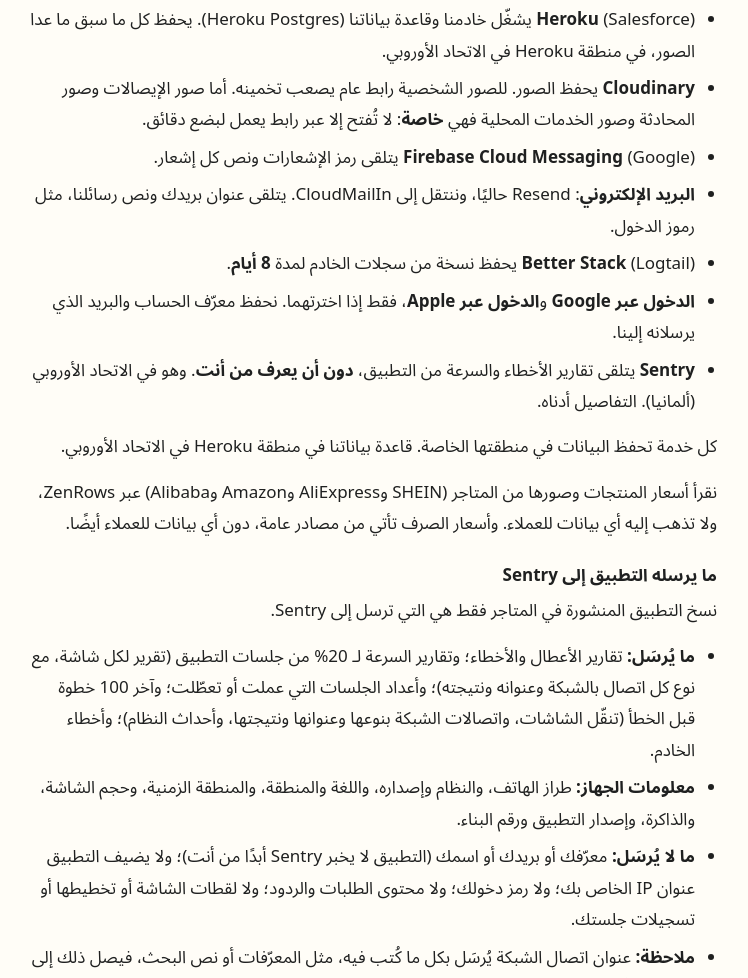
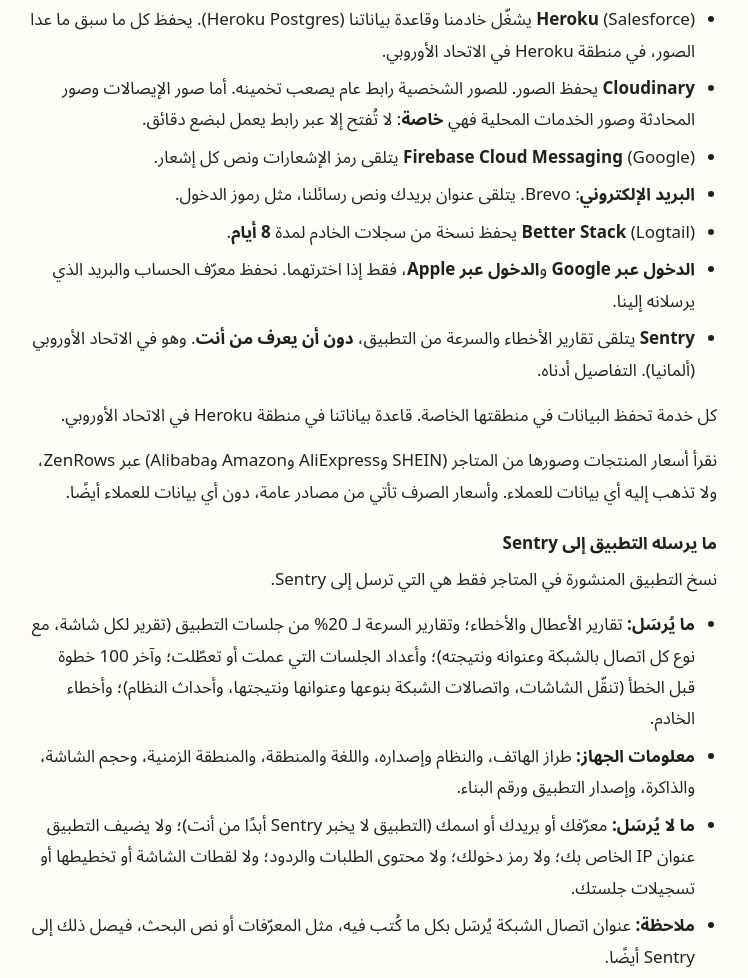
Before and after one commit to Mohmed-Hisham/sultk-site, a plain HTML site: page ar/privacy/index.html in a window 1280 px wide. Shown: the part 2288-3266 px from the top of the page, without its empty margins (267-1015 px from the left). Drawn offline with Linux system fonts and the light colour scheme.

Commit message:
privacy: email goes through Brevo (English and Arabic)

```diff
--- a/ar/privacy/index.html
+++ b/ar/privacy/index.html
@@ -82,7 +82,7 @@
       <li><strong>Heroku</strong> (Salesforce) يشغّل خادمنا وقاعدة بياناتنا (Heroku Postgres). يحفظ كل ما سبق ما عدا الصور، في منطقة Heroku في الاتحاد الأوروبي.</li>
       <li><strong>Cloudinary</strong> يحفظ الصور. للصور الشخصية رابط عام يصعب تخمينه. أما صور الإيصالات وصور المحادثة وصور الخدمات المحلية فهي <strong>خاصة</strong>: لا تُفتح إلا عبر رابط يعمل لبضع دقائق.</li>
       <li><strong>Firebase Cloud Messaging</strong> (Google) يتلقى رمز الإشعارات ونص كل إشعار.</li>
-      <li><strong>البريد الإلكتروني</strong>: Resend حاليًا، وننتقل إلى CloudMailIn. يتلقى عنوان بريدك ونص رسائلنا، مثل رموز الدخول.</li>
+      <li><strong>البريد الإلكتروني</strong>: Brevo. يتلقى عنوان بريدك ونص رسائلنا، مثل رموز الدخول.</li>
       <li><strong>Better Stack</strong> (Logtail) يحفظ نسخة من سجلات الخادم لمدة <strong>8 أيام</strong>.</li>
       <li><strong>الدخول عبر Google</strong> و<strong>الدخول عبر Apple</strong>، فقط إذا اخترتهما. نحفظ معرّف الحساب والبريد الذي يرسلانه إلينا.</li>
       <li><strong>Sentry</strong> يتلقى تقارير الأخطاء والسرعة من التطبيق، <strong>دون أن يعرف من أنت</strong>. وهو في الاتحاد الأوروبي (ألمانيا). التفاصيل أدناه.</li>
```
Also changed, not shown: privacy/index.html (+1 -1 lines).
